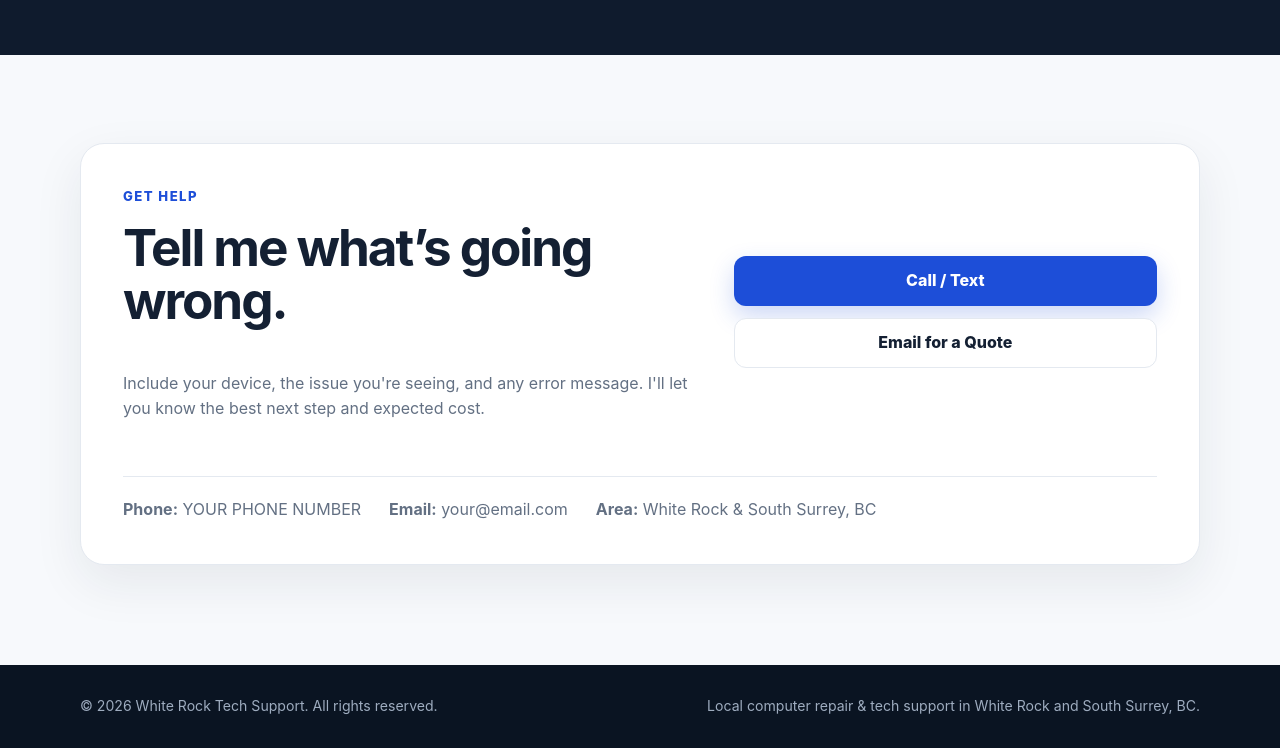
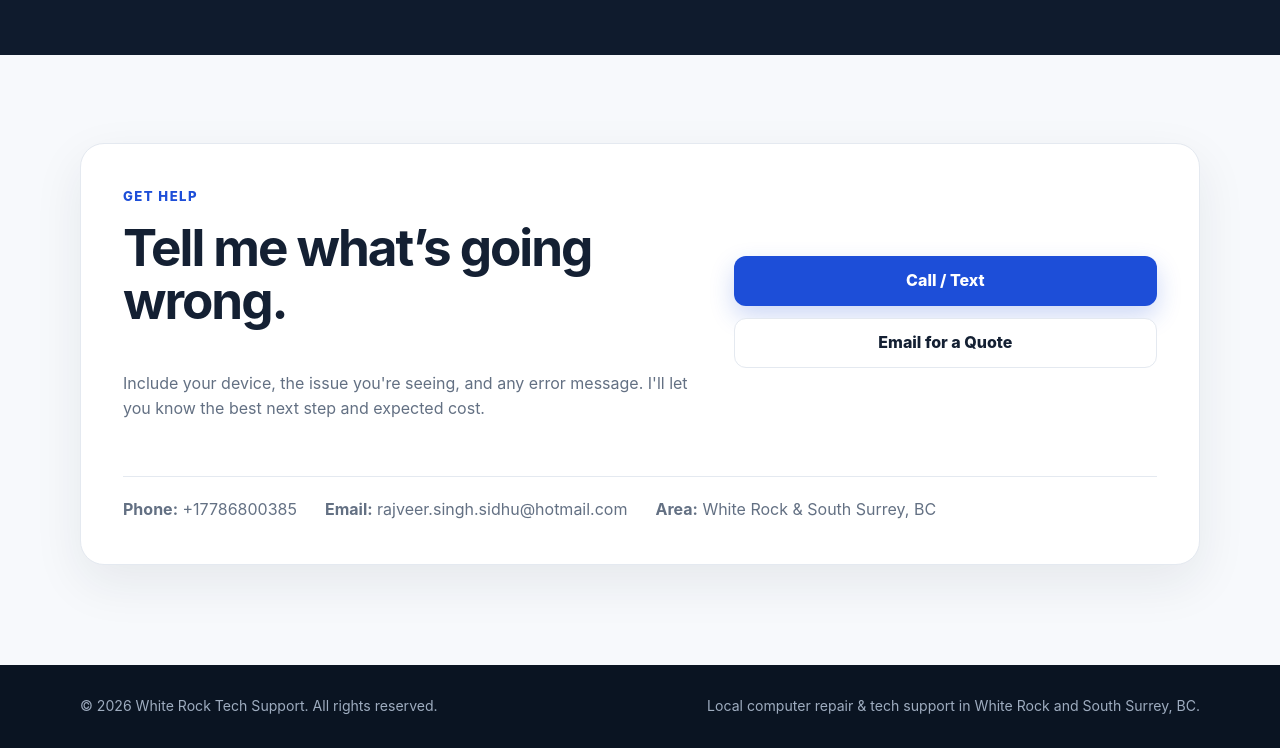
Before and after one commit to rajveersidhu/White-Rock-Tech-Support, a plain HTML site: page index.html in a window 1280 px wide. Shown: the part 3440-4188 px from the top of the page. Drawn offline with Linux system fonts and the light colour scheme.

Commit message:
Replace placeholder contact details with actual info
Updated contact information and removed placeholder text.

```diff
--- a/index.html
+++ b/index.html
@@ -14,12 +14,6 @@
 </head>
 
 <body>
-  <!--
-    QUICK EDITS:
-    1) Replace "White Rock Tech Support" with your final business name.
-    2) Replace YOUR_PHONE_NUMBER in both hrefs below, e.g. +16045551234
-    3) Replace your@email.com with your real email.
-  -->
 
   <header class="site-header">
     <div class="container nav-wrap">
@@ -46,7 +40,7 @@
           </p>
 
           <div class="hero-actions">
-            <a class="btn btn-primary" href="tel:YOUR_PHONE_NUMBER">Call / Text</a>
+            <a class="btn btn-primary" href="tel:+17786800385">Call / Text</a>
             <a class="btn btn-secondary" href="#contact">Get a Quote</a>
           </div>
 
@@ -228,13 +222,13 @@
           </div>
 
           <div class="contact-actions">
-            <a class="btn btn-primary btn-wide" href="tel:YOUR_PHONE_NUMBER">Call / Text</a>
-            <a class="btn btn-secondary btn-wide" href="mailto:your@email.com?subject=Tech%20Support%20Request">Email for a Quote</a>
+            <a class="btn btn-primary btn-wide" href="tel:+17786800385">Call / Text</a>
+            <a class="btn btn-secondary btn-wide" href="mailto:rajveer.singh.sidhu@hotmail.com?subject=Tech%20Support%20Request">Email for a Quote</a>
           </div>
 
           <div class="contact-details">
-            <p><strong>Phone:</strong> YOUR PHONE NUMBER</p>
-            <p><strong>Email:</strong> your@email.com</p>
+            <p><strong>Phone:</strong> +17786800385</p>
+            <p><strong>Email:</strong> rajveer.singh.sidhu@hotmail.com</p>
             <p><strong>Area:</strong> White Rock & South Surrey, BC</p>
           </div>
         </div>
```
